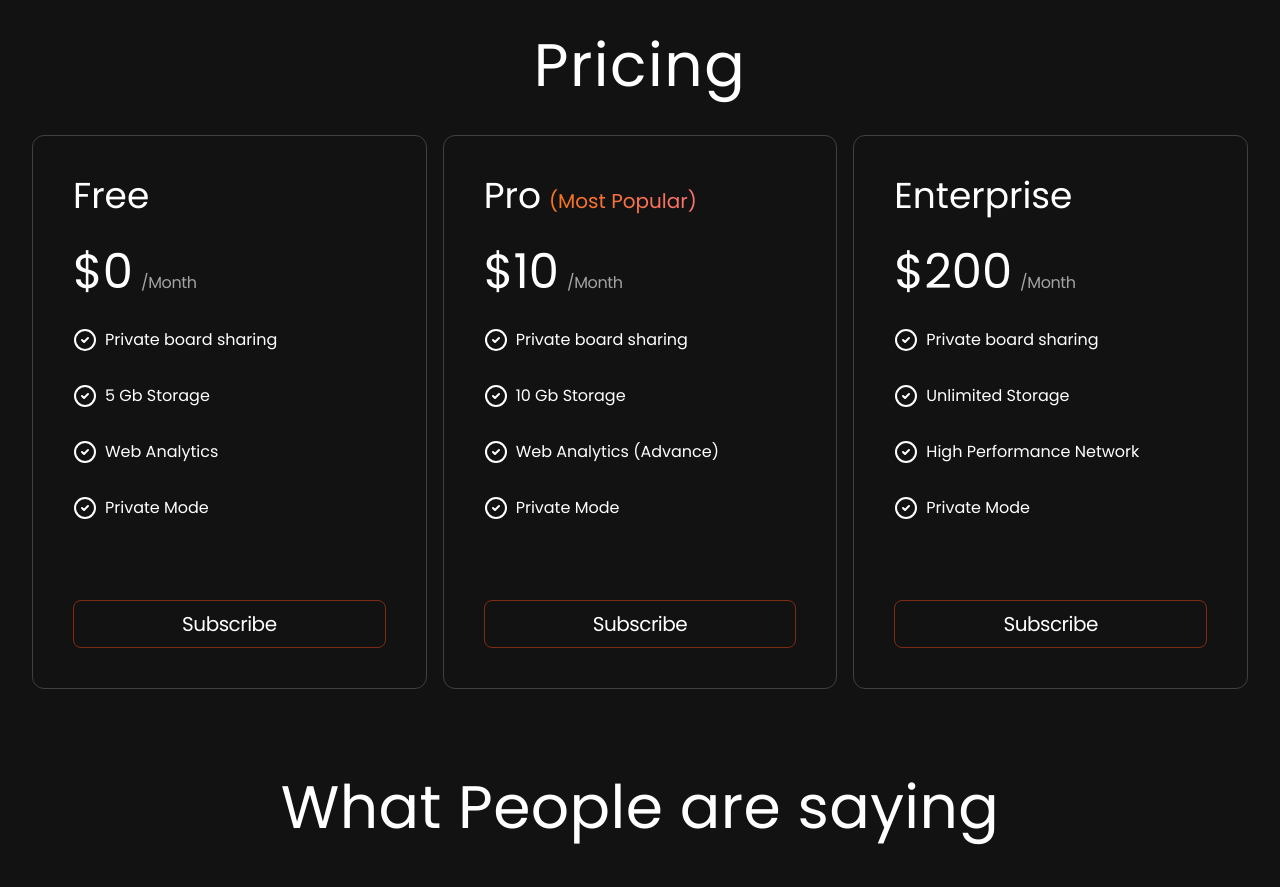
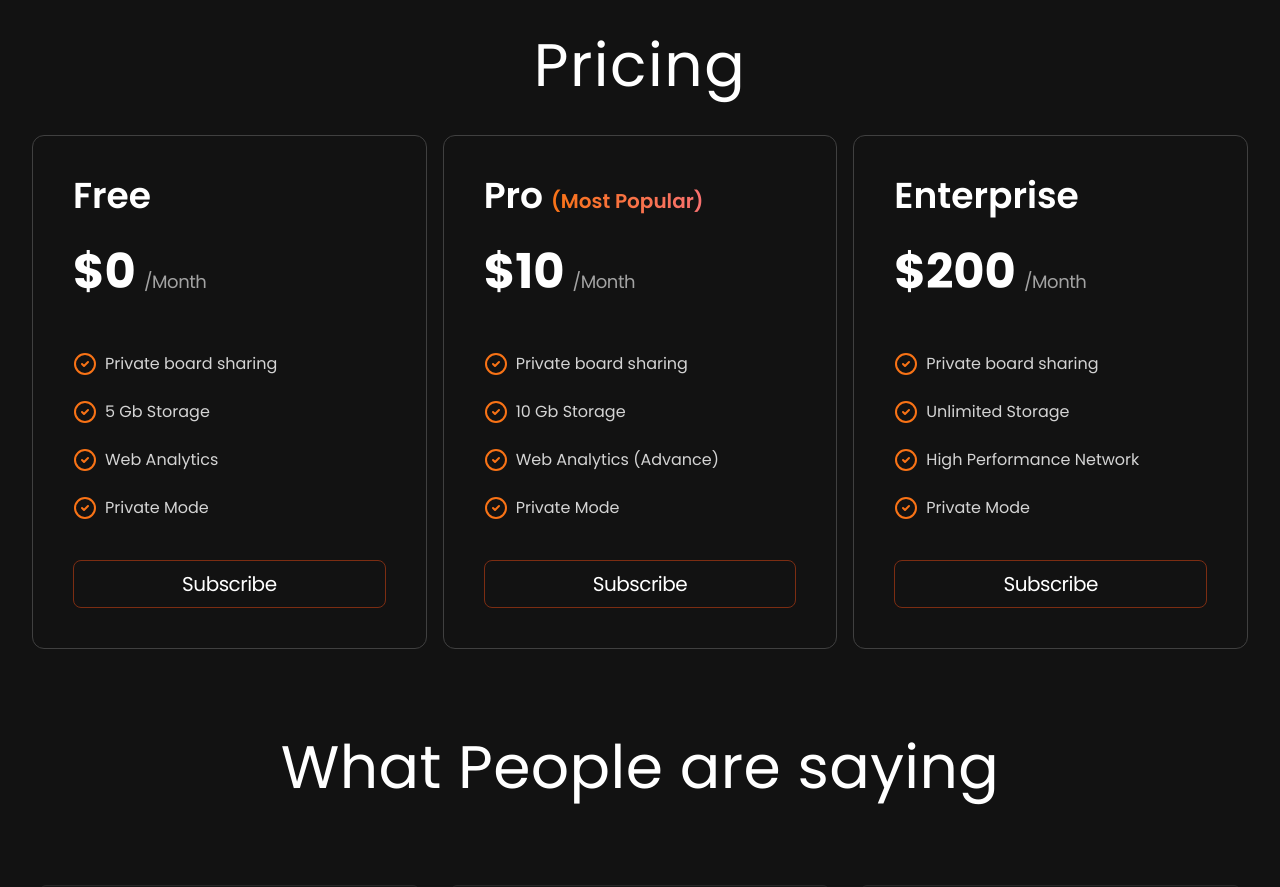
Before and after one commit to 4nupam/VR-Model, a React (Vite) app: page / in a window 1280 px wide. Shown: the part 2700-3587 px from the top of the page. Built offline with nearby package versions, Linux system fonts and the light colour scheme.

Commit message:
Update Pricing.jsx

```diff
--- a/src/components/Pricing.jsx
+++ b/src/components/Pricing.jsx
@@ -1,39 +1,56 @@
 import { CheckCircle2 } from "lucide-react";
 import { pricingOptions } from "../constants";
 
+/**
+ * Pricing Component
+ *
+ * Displays tiered subscription plans with pricing and features.
+ * Highlights the "Pro" plan as the most popular.
+ */
 const Pricing = () => {
   return (
     <div className="mt-20">
+      {/* Section Heading */}
       <h2 className="text-3xl sm:text-5xl lg:text-6xl text-center my-8 tracking-wide">
         Pricing
       </h2>
+
+      {/* Pricing Cards */}
       <div className="flex flex-wrap">
         {pricingOptions.map((option, index) => (
           <div key={index} className="w-full sm:w-1/2 lg:w-1/3 p-2">
-            <div className="p-10 border border-neutral-700 rounded-xl">
-              <p className="text-4xl mb-8">
+            <div className="p-10 border border-neutral-700 rounded-xl h-full flex flex-col justify-between">
+
+              {/* Plan Title and Tag */}
+              <p className="text-4xl mb-8 font-semibold">
                 {option.title}
                 {option.title === "Pro" && (
-                  <span className="bg-gradient-to-r from-orange-500 to-red-400 text-transparent bg-clip-text text-xl mb-4 ml-2">
+                  <span className="bg-gradient-to-r from-orange-500 to-red-400 text-transparent bg-clip-text text-xl ml-2">
                     (Most Popular)
                   </span>
                 )}
               </p>
+
+              {/* Price Info */}
               <p className="mb-8">
-                <span className="text-5xl mt-6 mr-2">{option.price}</span>
-                <span className="text-neutral-400 tracking-tight">/Month</span>
+                <span className="text-5xl font-bold mr-2">{option.price}</span>
+                <span className="text-neutral-400 tracking-tight text-lg">/Month</span>
               </p>
-              <ul>
-                {option.features.map((feature, index) => (
-                  <li key={index} className="mt-8 flex items-center">
-                    <CheckCircle2 />
+
+              {/* Feature List */}
+              <ul className="flex-1">
+                {option.features.map((feature, i) => (
+                  <li key={i} className="mt-6 flex items-center text-neutral-300">
+                    <CheckCircle2 className="text-orange-500" />
                     <span className="ml-2">{feature}</span>
                   </li>
                 ))}
               </ul>
+
+              {/* CTA Button */}
               <a
                 href="#"
-                className="inline-flex justify-center items-center text-center w-full h-12 p-5 mt-20 tracking-tight text-xl hover:bg-orange-900 border border-orange-900 rounded-lg transition duration-200"
+                className="inline-flex justify-center items-center w-full h-12 p-5 mt-10 tracking-tight text-xl text-white hover:bg-orange-900 border border-orange-900 rounded-lg transition duration-200"
               >
                 Subscribe
               </a>
```
